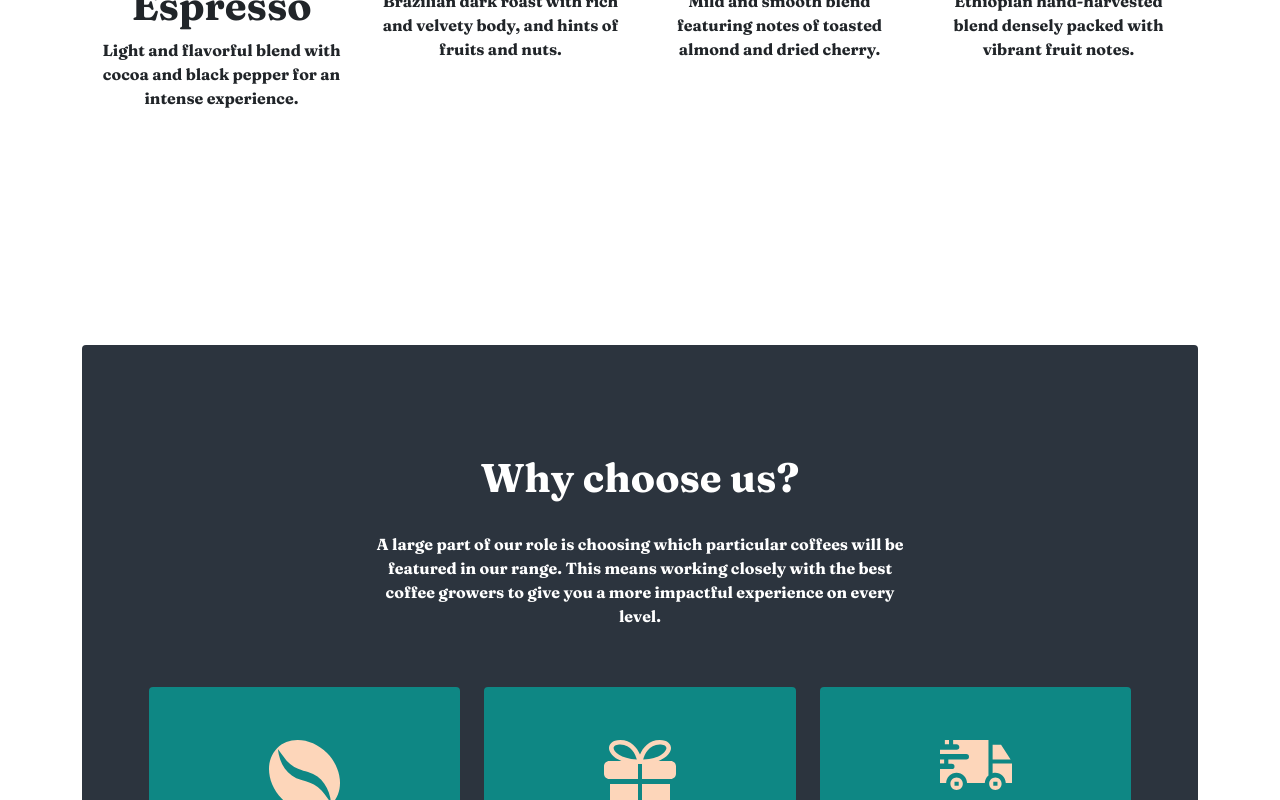
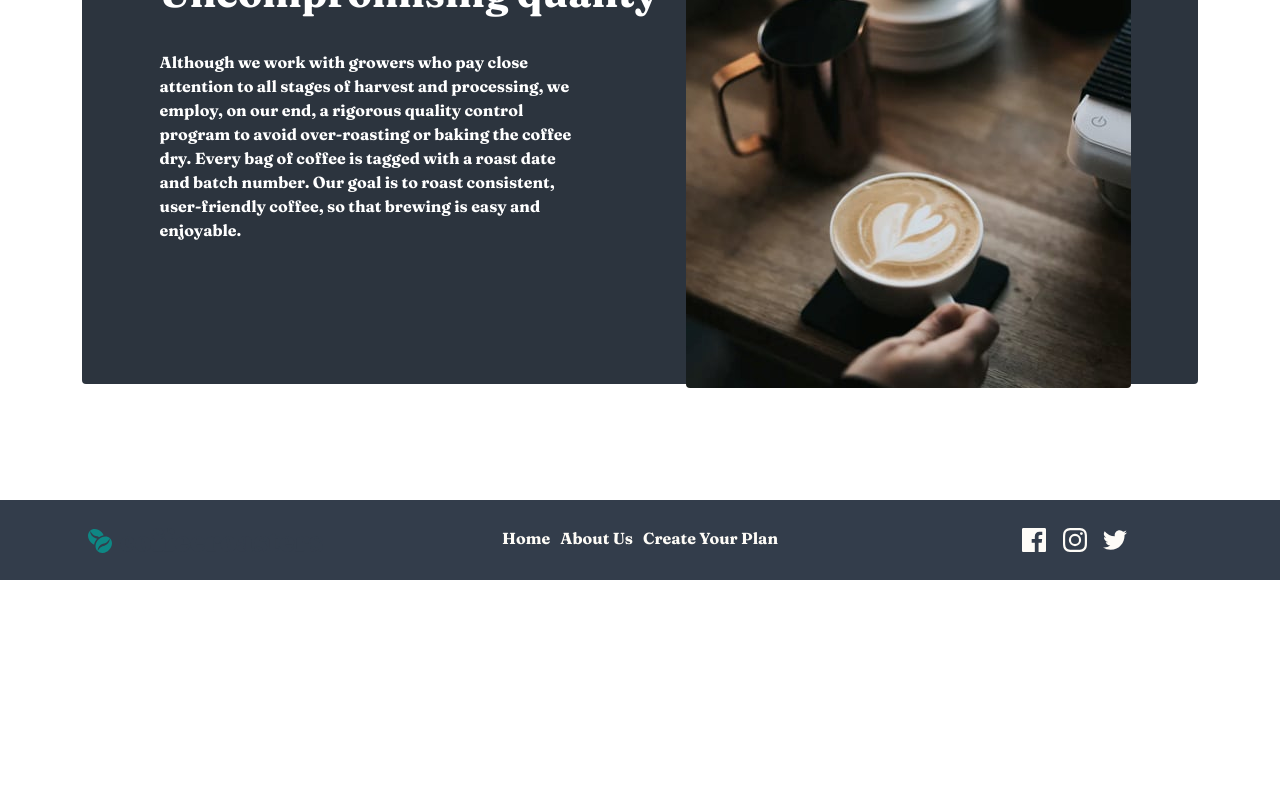
Before and after one commit to GuppyForLife/CoffeeRoastersReact, a React (Create React App) app: page / in a window 1280 px wide. Shown: the part 1474-2274 px from the top of the page. After the commit the page ends 2054 px from the top, so only its background shows below. Built offline with nearby package versions, Linux system fonts and the light colour scheme.

Commit message:
About us page - non responsive

```diff
--- a/src/App.css
+++ b/src/App.css
@@ -33,7 +33,7 @@
     padding-left: 2%;
 }
 
-
+/* Home Page Styles */
 .home-hero-img{
     background-image: linear-gradient(rgba(0,0,0,0.5), rgba(0,0,0,0.5)),
     url('/public/assets/home/desktop/image-hero-coffeepress.jpg');
@@ -145,11 +145,69 @@
     padding-right: 13%;
 }
 
+/* About Us Page styles */
+.about-hero-img{
+    background-image: linear-gradient(rgba(0,0,0,0.3), rgba(0,0,0,0.3)),
+    url('/public/assets/about/desktop/image-hero-whitecup.jpg');
+    height: 100%;
+    position: relative;
+    background-size: cover;
+    background-position: center;
+    background-repeat: no-repeat;
+}
+.about-jumbotron-text{
+    padding-top: 1%;
+    padding-left: 6%;
+    padding-right: 55%;
+    padding-bottom: 10%;
+}
+.about-jumbotron-header{
+    padding-top: 10%;
+    padding-left: 6%;
+    padding-right: 45%;
+}
+
+.commitment-div-spacing{
+    margin-top: 12%;
+}
+.commitment-row-spacing{
+    padding-left: 6%;
+    padding-right: 6%;
+}
+.commitment-col-words{
+    padding-top: 9%;
+}
+.commitment-heading{
+    padding-bottom: 3%;
+}
+
+.about-quality-div-spacing{
+    margin-top: 20%;
+}
+.about-quality-header{
+    margin-top: 6%;
+    margin-left: 6%;
+    margin-bottom: 3%;
+}
+.about-quality-par{
+    margin-left: 6%;
+    margin-bottom: 13%;
+    margin-right: 56%;
+}
+.about-quality-img{
+    margin-top: -43%;
+    margin-right: 5%;
+}
+
+.about-headquarters-div-spacing{
+    margin-top: 10%;
+}
+
 @media screen and (max-width:768px){
     .App{
         text-align: center;
     }
-
+/* Home Page Styles */
     .header{
         margin: 6%;
     }
--- /dev/null
+++ b/src/Components/AboutUsComponent.js
@@ -0,0 +1,49 @@
+import React from "react";
+
+const About = () => {
+    return(
+        <div className=" container">
+            <div className=" about-hero-img rounded">
+                <div className="text-white">
+                    <h1 className=" about-jumbotron-header display-4"> About Us</h1>
+                    <p className="about-jumbotron-text ">Coffeeroasters began its journey of exotic discovery in 1999, highlighting stories of coffee from around the world. We have since been dedicated to bring the perfect cup - from bean to brew - in every shipment</p>
+                </div>
+            </div>
+            <div className=" container-fluid commitment-div-spacing">
+                <div className=" row commitment-row-spacing">
+                    <div className=" col-md">
+                        <img src="assets/about/desktop/image-commitment.jpg" className=" rounded img-fluid" />
+                    </div>
+                    <div className=" col-md commitment-col-words">
+                        <h2 className=" commitment-heading">Our commitment</h2>
+                        <p>We're built on a simple mission and a commitment to doing good along the way. We want to make it easy for you to discover and brew the world's best coffee at home. It all starts at the source. To locate the specific lots we want to purchase, we travel nearly 60 days a year trying to understand the challenges and opportunities in each of these places. We collaborate with exceptional coffee growers and empower a global community of farmers through with well above fair-trade benchmarks. We also offer training, support farm community initiatives, and invest in coffee plant science. Curating only the finest blends, we roast each lot to highlight tasting profiles distinctive to their native growing region.</p>
+                    </div>
+                </div>
+            </div>
+            <div className=" container-fluid about-quality-div-spacing">
+                <div className=" row">
+                <div className="col rounded choose-us-col text-white ">
+                        <h1 className="about-quality-header">Uncompromising quality</h1>
+                        <p className="about-quality-par">Although we work with growers who pay close attention to all stages of harvest and processing, we employ, on our end, a rigorous quality control program to avoid over-roasting or baking the coffee dry. Every bag of coffee is tagged with a roast date and batch number. Our goal is to roast consistent, user-friendly coffee, so that brewing is easy and enjoyable.</p>
+                    </div>
+                </div>
+            </div>
+            <div className=" container-fluid">
+            <div className="row">
+                    <div className="col d-flex justify-content-end">
+                        <div className="about-quality-img">
+                            <img src="assets/about/desktop/image-quality.jpg" className="rounded" />
+                        </div>
+                    </div>
+                </div>
+            </div>
+            <div className=" container-fluid about-headquarters-div-spacing">
+                <div className="row">
+
+                </div>
+            </div>
+        </div>
+    );
+}
+
+export default About;
--- a/src/Components/FooterComponent.js
+++ b/src/Components/FooterComponent.js
@@ -4,7 +4,7 @@ import { NavLink } from 'react-router-dom';
 
 const Footer = () => {
     return(
-        <div className="footer container ">
+        <div className="footer ">
             <div className='row'>
                 <div className="col-sm-12 col-md footer-row-padding">
                     <img src="assets/shared/desktop/logo.svg" />
--- a/src/Components/MainComponent.js
+++ b/src/Components/MainComponent.js
@@ -1,4 +1,5 @@
 import React from "react";
+import About from "./AboutUsComponent";
 import Footer from "./FooterComponent";
 import Header from "./HeaderComponent";
 import Home from "./HomeComponent";
@@ -7,7 +8,7 @@ const Main = () => {
     return(
         <div>
             <Header />
-            <Home />
+            <About />
             <Footer/>
         </div>
     );
```
